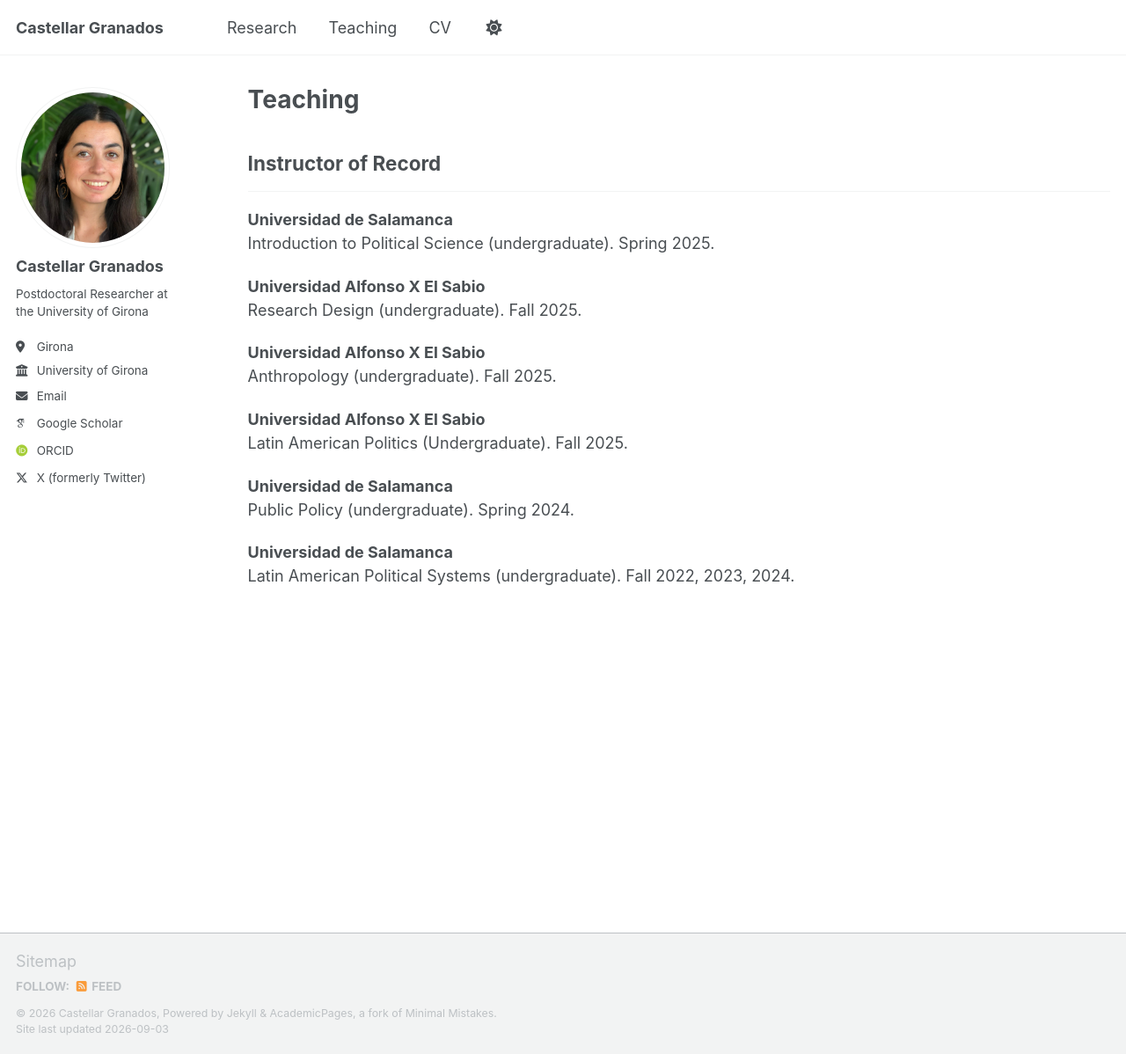
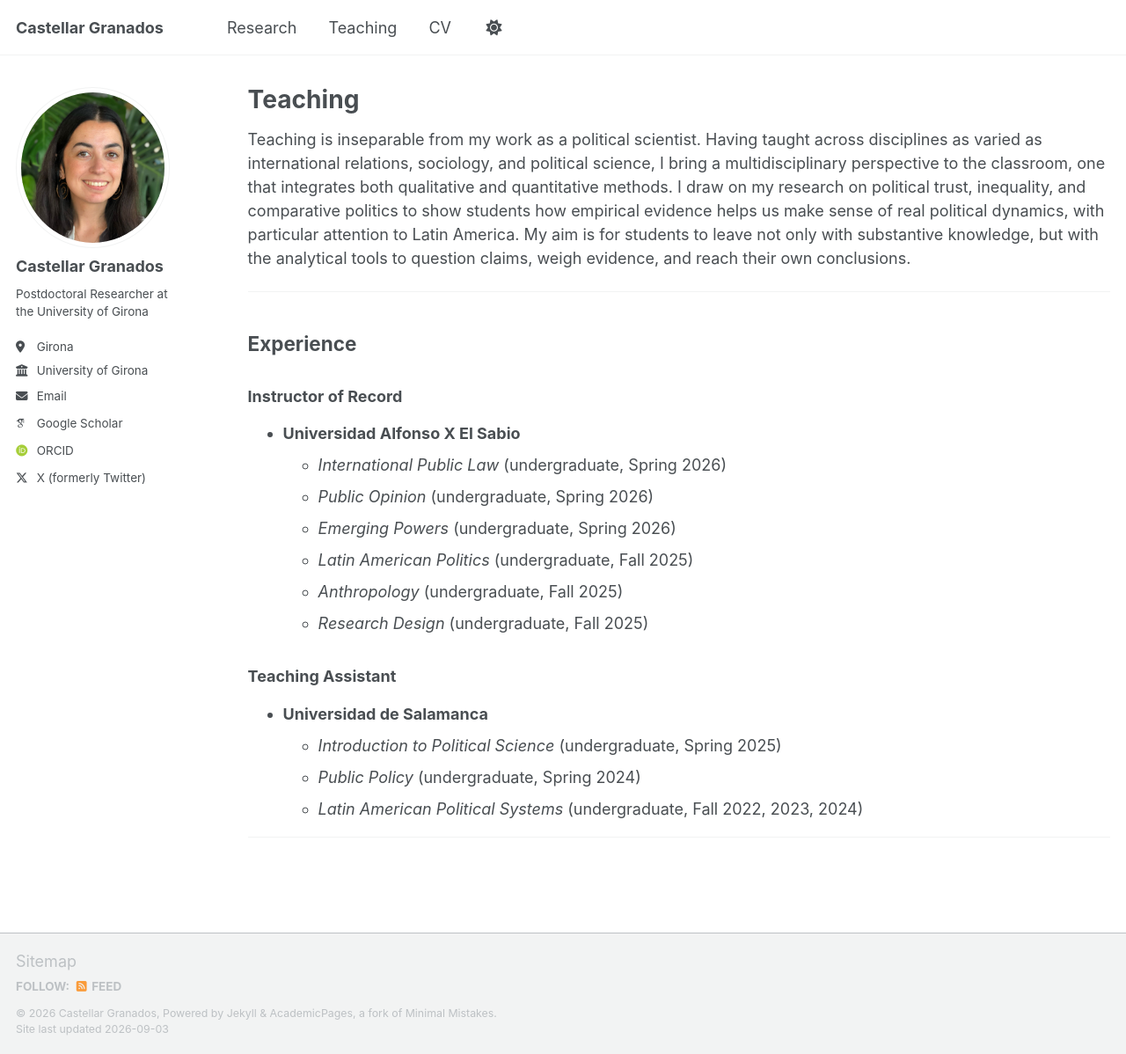
Before and after one commit to castellargranados/castellargranados.github.io, a Jekyll site: the page built from _pages/teaching.md, in a window 1280 px wide and 1198 px high. Shown: the whole window at 88% size. Built offline with Jekyll 4.4.1, drawn with Linux system fonts in a browser that asks for light colours; some web fonts are replaced; a script bundle is joined from its source files by our own code; library files that are not in the unit come from our copies.

Commit message:
Revise teaching.md to include updated instructor roles
Updated teaching experience section with new courses and roles.

```diff
--- a/_pages/teaching.md
+++ b/_pages/teaching.md
@@ -5,14 +5,27 @@ permalink: /teaching/
 author_profile: true
 ---
 
-<h2>Instructor of Record</h2>
-<hr />
+Teaching is inseparable from my work as a political scientist. Having taught across disciplines as varied as international relations, sociology, and political science, I bring a multidisciplinary perspective to the classroom, one that integrates both qualitative and quantitative methods. I draw on my research on political trust, inequality, and comparative politics to show students how empirical evidence helps us make sense of real political dynamics, with particular attention to Latin America. My aim is for students to leave not only with substantive knowledge, but with the analytical tools to question claims, weigh evidence, and reach their own conclusions.
 
-{% assign sorted_instructor = site.teaching | where: "role", "Instructor of Record" | sort: "year" | reverse %}
+---
 
-{% for course in sorted_instructor %}
-<div style="margin-bottom: 1.2em;">
-  <strong>{{ course.institution }}</strong><br />
-  {{ course.title }} ({{ course.level }}). {{ course.term }}.
-</div>
-{% endfor %}
+## Experience
+
+### Instructor of Record
+
+- **Universidad Alfonso X El Sabio**
+    - *International Public Law* (undergraduate, Spring 2026)
+    - *Public Opinion* (undergraduate, Spring 2026)
+    - *Emerging Powers* (undergraduate, Spring 2026)
+    - *Latin American Politics* (undergraduate, Fall 2025)
+    - *Anthropology* (undergraduate, Fall 2025)
+    - *Research Design* (undergraduate, Fall 2025)
+
+### Teaching Assistant
+
+- **Universidad de Salamanca**
+    - *Introduction to Political Science* (undergraduate, Spring 2025)
+    - *Public Policy* (undergraduate, Spring 2024)
+    - *Latin American Political Systems* (undergraduate, Fall 2022, 2023, 2024)
+
+---
```
